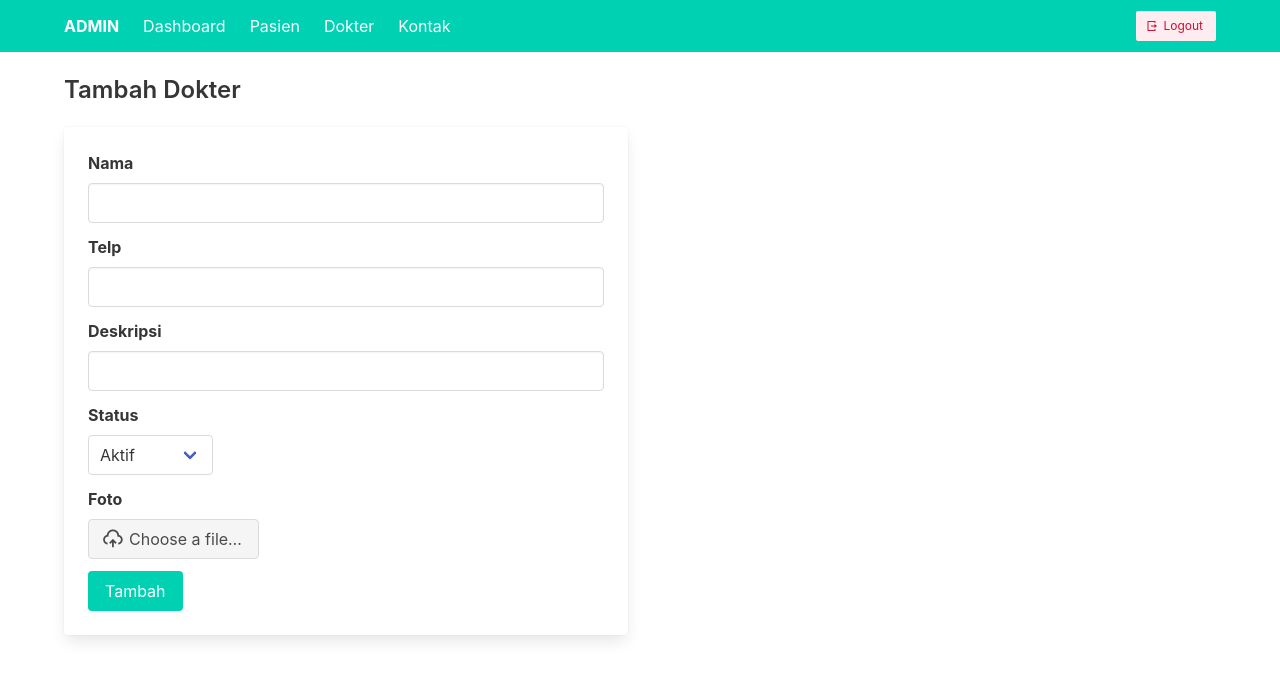
After one commit to MuhammadHakim33/Sistem-Informasi-Puskesmas, a CodeIgniter app: page /puskesmas/dokterlist/tambah in a window 1280 px wide. The commit adds this page. Shown: the top 680 px of the page. Run offline with CodeIgniter, Linux system fonts and the light colour scheme; a user stored in the database is signed in.

Commit message:
Admin Tambah Dokter Completed

```diff
--- a/application/controllers/Dokterlist.php
+++ b/application/controllers/Dokterlist.php
@@ -7,6 +7,7 @@ class Dokterlist extends CI_Controller {
         parent::__construct();
         $this->load->model('Admin_model');
 		$this->load->library('session');
+		$this->load->library('form_validation');
 		$this->load->helper('form');
 
 		if(empty($this->session->userdata('status'))){
@@ -24,6 +25,65 @@ class Dokterlist extends CI_Controller {
 		$this->load->view('templates/admin_navigation_view');
 		$this->load->view('admin/admin_dokter_view');
 		$this->load->view('templates/admin_footer_view');
+	}
+
+	// Tambah Dokter
+	public function tambah() {
+		$this->form_validation->set_rules('nama', 'Nama', 'required');
+		$this->form_validation->set_rules('telp', 'Telp', 'required');
+		$this->form_validation->set_rules('telp', 'Telp', 'required');
+		$this->form_validation->set_rules('desk', 'Deskripsi', 'required');
+		$this->form_validation->set_rules('status', 'Status', 'required');
+
+		if($this->form_validation->run() == FALSE) {
+			$data["title"] = "Tambah Dokter";
+			$this->load->view('templates/admin_header_view', $data);
+			$this->load->view('templates/admin_navigation_view');
+			$this->load->view('admin/admin_tambah_dokter_view');
+			$this->load->view('templates/admin_footer_view');
+		} else {
+			$nama =  $this->input->post('nama', true);
+			$telp =  $this->input->post('telp', true);
+			$deskripsi =  $this->input->post('desk', true);
+			$status_aktif =  $this->input->post('status', true);
+			$foto = $_FILES['foto']['name'];
+
+			// Upload Foto
+			if($foto) {
+				$file_name = $nama.rand(1, 99);
+				$config['file_name']            = $file_name;
+				$config['upload_path']          = FCPATH.'/asset/img/';
+				$config['allowed_types']        = 'gif|jpg|png';
+				$config['overwrite']            = true;
+				$config['max_size']             = 1024;
+				$config['max_width']            = 1080;
+				$config['max_height']           = 1080;
+
+				$this->load->library('upload', $config);
+
+				if (!$this->upload->do_upload('foto')){
+					$data['error'] = $this->upload->display_errors();
+					$this->session->set_flashdata('pesanDokterList', $data['error']);
+					redirect('dokterlist');
+					die();
+
+				} else {
+					$foto =  $this->upload->data('file_name');
+				}
+			}
+
+			$data = [
+				"nama" => $nama,
+				"telp" => $telp,
+				"deskripsi" => $deskripsi,
+				"status_aktif" => $status_aktif,
+				"foto" => $foto
+			];
+
+			$this->Admin_model->insertData("tbl_dokter", $data);
+			$this->session->set_flashdata('pesanDokterList', 'Data Dokter Ditambahkan');
+			redirect('dokterlist');
+		}
 	}
 
 	public function edit($id)
@@ -86,12 +146,14 @@ class Dokterlist extends CI_Controller {
 		redirect('dokterlist');
 	}
 
+	// List Table Dokter
 	public function getListDokter()
 	{
 		$data = $this->Admin_model->getData("tbl_dokter");
 		return $data;
 	}
 
+	// Hapus Dokter
 	public function hapusDokter($id)
 	{
 		$this->Admin_model->hapusField('tbl_dokter', $id);
@@ -99,6 +161,7 @@ class Dokterlist extends CI_Controller {
 		redirect('dokterlist');
 	}
 
+	// Hapus Notif
 	public function hapusnotif()
 	{
 		$this->session->unset_userdata('pesanDokterList');
--- a/application/models/Admin_model.php
+++ b/application/models/Admin_model.php
@@ -30,6 +30,10 @@ class Admin_model extends CI_Model {
         return $query->result_array();
     }
 
+    public function insertData($table, $data) {
+        $this->db->insert($table, $data);
+    }
+
     public function hapusField($table, $id)
     {
         $this->db->where('id', $id);
--- /dev/null
+++ b/application/views/admin/admin_tambah_dokter_view.php
@@ -0,0 +1,81 @@
+<section class="p-5">
+	<div class="container is-flex is-align-items-center is-justify-content-space-between">
+		<h4 class="title is-4 mb-0">Tambah Dokter</h4>
+	</div>
+</section>
+
+<!-- Form -->
+<main class="px-5">
+	<div class="container">
+		<div class="columns">
+			<div class="column is-6">
+				<form method="post" class="card" action="<?= base_url('dokterlist/tambah')?>" enctype="multipart/form-data">
+					<div class="card-content">
+						<!-- Nama -->
+						<div class="field">
+							<label class="label">Nama</label>
+							<div class="control">
+								<input class="input" type="text" name="nama">
+							</div>
+							<?= form_error('nama', '<p class="help is-danger">', '</p>'); ?>
+						</div>
+						<!-- Telp -->
+						<div class="field">
+							<label class="label">Telp</label>
+							<div class="control">
+								<input class="input" type="tel" name="telp">
+							</div>
+							<?= form_error('telp', '<p class="help is-danger">', '</p>'); ?>
+						</div>
+						<!-- Desk -->
+						<div class="field">
+							<label class="label">Deskripsi</label>
+							<div class="control">
+								<input class="input" type="text" name="desk">
+							</div>
+							<?= form_error('desk', '<p class="help is-danger">', '</p>'); ?>
+						</div>
+						<!-- Status -->
+						<div class="field">
+							<label class="label">Status</label>
+							<div class="control">
+								<div class="select is-normal">
+									<select name="status">
+										<option value="1">Aktif</option>
+										<option value="0">Non-aktif</option>
+									</select>
+								</div>
+							</div>
+							<?= form_error('status', '<p class="help is-danger">', '</p>'); ?>
+						</div>
+						<!-- Foto -->
+						<div class="field">
+							<label class="label">Foto</label>
+							<div class="control">
+								<div class="file">
+									<label class="file-label">
+										<input class="file-input" type="file" name="foto" size="20">
+										<span class="file-cta">
+											<span class="file-icon">
+												<i class="ri-upload-cloud-2-line ri-lg"></i>
+											</span>
+											<span class="file-label">
+												Choose a file…
+											</span>
+										</span>
+									</label>
+								</div>
+							</div>
+						</div>
+						<!-- Button -->
+						<div class="field">
+							<div class="control">
+								<button type="submit" class="button is-primary">Tambah</button>
+							</div>
+						</div>
+					</div>
+				</form>
+			</div>
+		</div>
+	</div>
+</main>
```
Also changed, not shown: application/views/admin/admin_dokter_view.php (+8 -0 lines), asset/img/Wahyu_Hidayat14.png (added), asset/img/Wahyu_Hidayat95.png (added), asset/img/das9.png (added), asset/img/dasd42.png (added).
